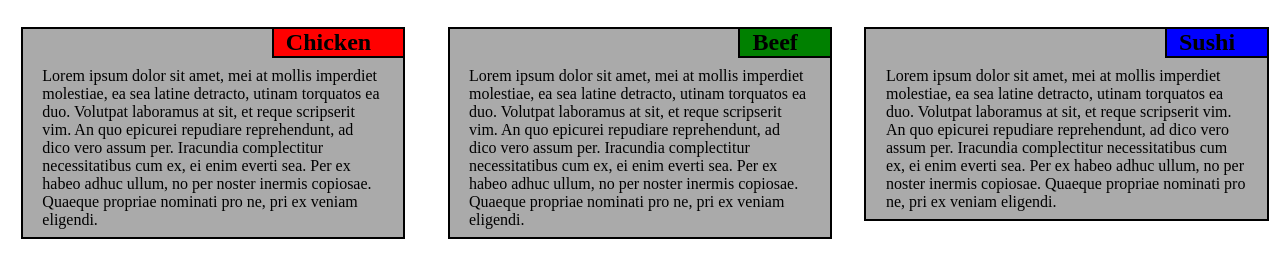
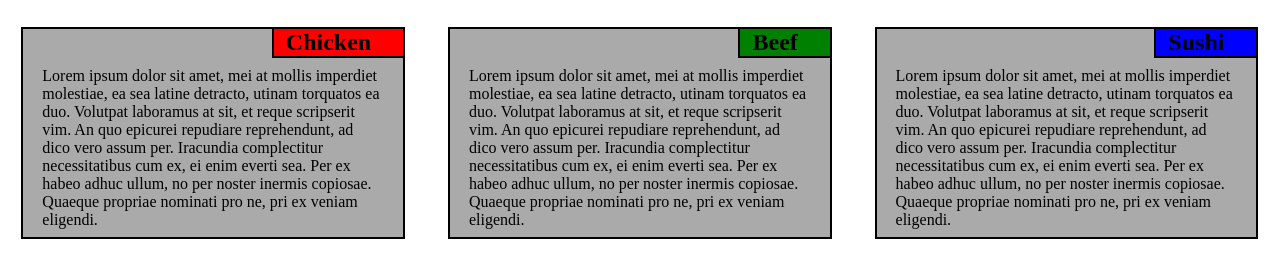
Before and after one commit to lovroselic/coursera-test, a plain HTML site: page module2-solution/index.html in a window 1280 px wide. Shown: the part 61-338 px from the top of the page. Drawn offline with Linux system fonts and the light colour scheme.

Commit message:
works better

```diff
--- a/module2-solution/CSS/css.css
+++ b/module2-solution/CSS/css.css
@@ -35,14 +35,7 @@
 		background-color: #AAA;
 		border: 2px solid black;
 	}
-		div.inner_last {
-		position: relative;
-		width: 95%;
-		margin-right: auto;
-		margin-left: auto;
-		background-color: #AAA;
-		border: 2px solid black;
-	}
+
 	p {
 		width: 90%;
 		margin-right: auto;
@@ -140,6 +133,14 @@
 		.col-md-12 {
 			width: 100%;
 		}
+		div.inner_last {
+			position: relative;
+			width: 95%;
+			margin-right: auto;
+			margin-left: auto;
+			background-color: #AAA;
+			border: 2px solid black;
+		}
 	}
 	@media  (max-width: 767px) {
 		.col-xs-12 {
--- a/module2-solution/index.html
+++ b/module2-solution/index.html
@@ -23,7 +23,7 @@
         </div>
       </div>
       <div class="col-lg-4 col-md-12 col-xs-12">
-        <div class="inner_last">
+        <div class="inner inner_last">
           <h2 id="blue">&nbsp Sushi</h2>
           <p>Lorem ipsum dolor sit amet, mei at mollis imperdiet molestiae, ea sea latine detracto, utinam torquatos ea duo. Volutpat laboramus at sit, et reque scripserit vim. An quo epicurei repudiare reprehendunt, ad dico vero assum per. Iracundia complectitur necessitatibus cum ex, ei enim everti sea. Per ex habeo adhuc ullum, no per noster inermis copiosae. Quaeque propriae nominati pro ne, pri ex veniam eligendi.</p>
         </div>
```
